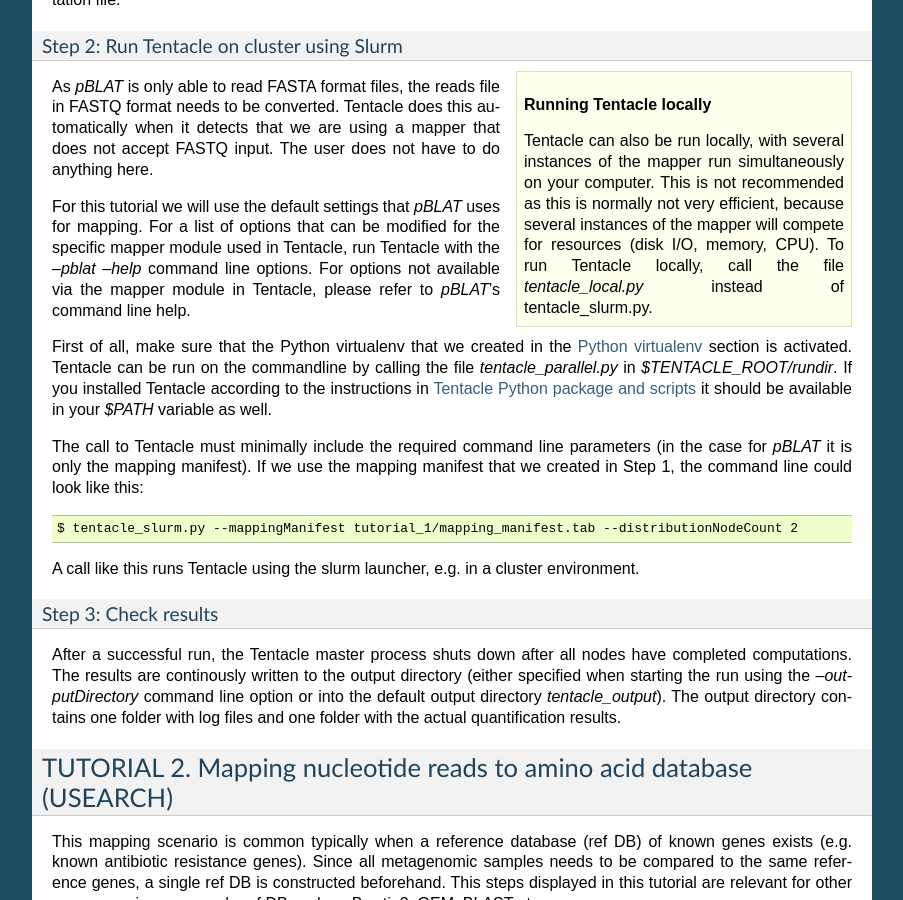
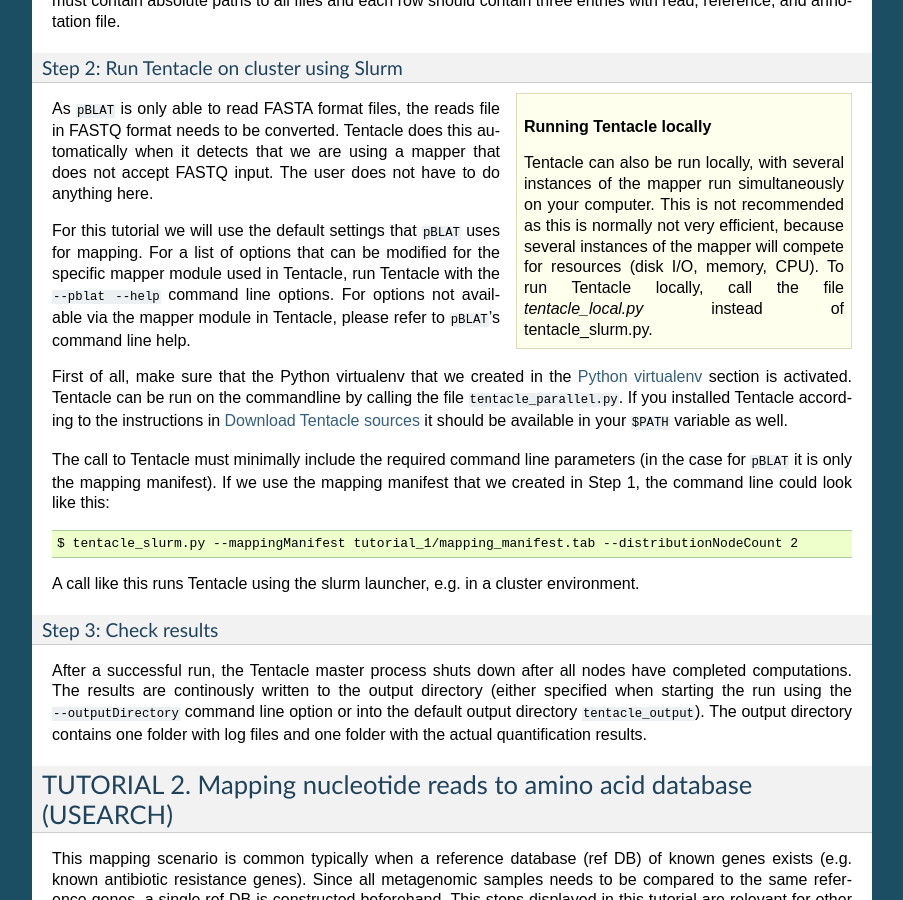
Before and after one commit to boulund/tentacle, a Sphinx documentation site: the page built from documentation/source/tutorial.rst, in a window 1280 px wide and 900 px high, scrolled down 2807 px. Shown: the whole window, without its empty margins (198-1101 px from the left). Built offline with Sphinx 7.4.7, drawn with Linux system fonts in a browser that asks for light colours; pages that are not in the unit, such as notebooks, are missing from menus; some of the changed text lies outside the part shown.

Commit message:
Added license, authors. Updated documentation.

```diff
--- a/documentation/source/tutorial.rst
+++ b/documentation/source/tutorial.rst
@@ -48,8 +48,8 @@
    '.fasta' will result in an error.
 
 Certain mappers require that the reference sequences are available in
-a custom database format (e.g. USEARCH uses `*.udb` and bowtie2 has several
-indexes in `*.bt2.*` files). It is important to note that you must prepare
+a custom database format (e.g. USEARCH uses ``*.udb`` and bowtie2 has several
+indexes in ``*.bt2.*`` files). It is important to note that you must prepare
 the reference sequences (FASTA file + potential database-related files)
 so that they share the same **basename** (i.e. the filename up until
 the first dot "."). For example, in the USEARCH case, create a tarball
@@ -59,13 +59,12 @@
   references.fasta references.udb
   $ tar -zvcf reference_tarball.tar.gz references.fasta references.udb
 
-
 It does not matter what you call the tarball, as long as the basename for
 the FASTA file and the database-related files are the same (in the above
 example the basename is *references*).
 The basename is important to remember to add to the command line arguments
 when running Tentacle so that the mapper can find the correct files later,
-e.g. for USEARCH the command line flag is `--usearchDBName`. Refer to the
+e.g. for USEARCH the command line flag is ``--usearchDBName``. Refer to the
 command line help for each mapper for their specific flag name.
 
 
@@ -110,7 +109,7 @@
 TUTORIAL 1. Mapping reads to contigs (pBLAT)
 *********************************************
 This mapping scenario is relevant for quantifying the gene content
-of a complete metagenome. In this tutorial the mapper `pBLAT` will
+of a complete metagenome. In this tutorial the mapper ``pBLAT`` will
 be used. However, the techniques displayed in this tutorial applies
 equally to other mappers that do not require a premade database
 (i.e. that can map a FASTA/FASTQ reads file to a FASTA reference),
@@ -150,8 +149,8 @@
   {reads}   {reference}   {annotation}
 
 To create a mapping manifest is easy. The simplest way is probably to
-use the standard GNU tools `find` and `paste`. Assuming you are
-standing in the `tutorial_1` directory it could look like this::
+use the standard GNU tools ``find`` and ``paste``. Assuming you are
+standing in the ``tutorial_1`` directory it could look like this::
 
   $ find `pwd`/data/r* > tmp_reads
   $ find `pwd`/data/c* > tmp_references
@@ -159,16 +158,16 @@
   $ paste tmp_reads tmp_references tmp_annotations > mapping_manifest.tab
   $ rm tmp_*
 
-What happens is that `find` lists all files matching the pattern `r*` in the
-data directory under our current working directory (`pwd` returns the
+What happens is that ``find`` lists all files matching the pattern ``r*`` in the
+data directory under our current working directory (``pwd`` returns the
 absolute path to the current working directory), i.e. all read files
 in the data directory. We then do the same for the references (contigs
 in this case) and the annotation files. After we have produced three files
 containing listings of the absolute paths of all our data files, we paste
-them together using `paste` into a tab separated file `mapping_manifest.tab`.
+them together using ``paste`` into a tab separated file ``mapping_manifest.tab``.
 
 This technique can easily be extend to add files from different folders
-by appending (`>>`) to the `tmp_reads` for example.
+by appending (``>>``) to the ``tmp_reads`` for example.
 There is no need to follow this specific procedure for the creation of
 the mapping manifest; you are free to use whatever tools or techniques
 you want for the mapping manifest as long as the end result is the same.
@@ -181,39 +180,38 @@
 
 .. sidebar:: Running Tentacle locally
 
-   Tentacle can also be run locally, with several instances of the mapper
-   run simultaneously on your computer. This is not recommended as this
-   is normally not very efficient, because several instances of the mapper
-   will compete for resources (disk I/O, memory, CPU). To run Tentacle
-   locally, call the file `tentacle_local.py` instead of tentacle_slurm.py.
+   Tentacle can also be run locally, with several instances of the mapper run
+   simultaneously on your computer. This is not recommended as this is normally
+   not very efficient, because several instances of the mapper will compete for
+   resources (disk I/O, memory, CPU). To run Tentacle locally, call the file
+   `tentacle_local.py` instead of tentacle_slurm.py.
 
-As `pBLAT` is only able to read FASTA format files, the reads file in
-FASTQ format needs to be converted. Tentacle does this automatically
-when it detects that we are using a mapper that does not accept FASTQ
-input. The user does not have to do anything here.
+As ``pBLAT`` is only able to read FASTA format files, the reads file in FASTQ
+format needs to be converted. Tentacle does this automatically when it detects
+that we are using a mapper that does not accept FASTQ input. The user does not
+have to do anything here.
 
-For this tutorial we will use the default settings that `pBLAT` uses
-for mapping. For a list of options that can be modified for the specific
-mapper module used in Tentacle, run Tentacle with the `--pblat --help`
-command line options. For options not available via the mapper module
-in Tentacle, please refer to `pBLAT`'s command line help.
+For this tutorial we will use the default settings that ``pBLAT`` uses for
+mapping. For a list of options that can be modified for the specific mapper
+module used in Tentacle, run Tentacle with the ``--pblat --help`` command line
+options. For options not available via the mapper module in Tentacle, please
+refer to ``pBLAT``'s command line help.
 
-First of all, make sure that the Python virtualenv that we created in
-the :ref:`virtualenv` section is activated.
-Tentacle can be run on the commandline by calling the file `tentacle_parallel.py`
-in `$TENTACLE_ROOT/rundir`. If you installed Tentacle according to the
-instructions in :ref:`installation` it should be available in your
-`$PATH` variable as well.
+First of all, make sure that the Python virtualenv that we created in the
+:ref:`virtualenv` section is activated.  Tentacle can be run on the commandline
+by calling the file ``tentacle_parallel.py``.  If you installed Tentacle
+according to the instructions in :ref:`installation` it should be available in
+your ``$PATH`` variable as well.
 
 The call to Tentacle must minimally include the required command line
-parameters (in the case for `pBLAT` it is only the mapping manifest).
-If we use the mapping manifest that we created in Step 1, the command
-line could look like this::
+parameters (in the case for ``pBLAT`` it is only the mapping manifest). If we
+use the mapping manifest that we created in Step 1, the command line could look
+like this::
 
   $ tentacle_slurm.py --mappingManifest tutorial_1/mapping_manifest.tab --distributionNodeCount 2
 
-A call like this runs Tentacle using the :ref:`slurm launcher`, e.g.
-in a cluster environment.
+A call like this runs Tentacle using the :ref:`slurm launcher`, e.g. in a
+cluster environment.
 
 
 Step 3: Check results
@@ -221,8 +219,8 @@
 After a successful run, the Tentacle master process shuts down after
 all nodes have completed computations. The results are continously
 written to the output directory (either specified when starting the run
-using the `--outputDirectory` command line option or into the default
-output directory `tentacle_output`). The output directory contains
+using the ``--outputDirectory`` command line option or into the default
+output directory ``tentacle_output``). The output directory contains
 one folder with log files and one folder with the actual quantification
 results.
 
@@ -274,14 +272,14 @@
 Step 1: Preparing the ref DB
 ----------------------------
 Prior to running Tentacle, we need to prepare the reference
-sequences into the format that `USEARCH` uses for reference databases: `udb`.
-Running the following command in the `tutorial_2` directory will
-produce a `USEARCH` database that we can use::
+sequences into the format that ``USEARCH`` uses for reference databases: ``udb``.
+Running the following command in the ``tutorial_2`` directory will
+produce a ``USEARCH`` database that we can use::
 
   $ usearch -makeudb_usearch data/references.fasta -output data/references.udb
 
 There is one more thing that is required; Tentacle requires both the
-database file (for `USEARCH` to do its thing) but also the original
+database file (for ``USEARCH`` to do its thing) but also the original
 FASTA file for the references, as this is used when computing the
 coverage of the reference sequences. So package all of the reference
 files (database and FASTA) into one *tar.gz* archive so that Tentacle can
@@ -291,7 +289,7 @@
 
 Note how the basename of all files are the same (this is important!).
 When we are calling Tentacle later, we will have to specify the common
-basename using the `--usearchDBName` command line parameter (see
+basename using the ``--usearchDBName`` command line parameter (see
 section :ref:`Run Tentacle usearch`.
 
 
@@ -310,8 +308,8 @@
   {reads}   {reference}   {annotation}
 
 To create a mapping manifest is easy. The simplest way is probably to
-use the standard GNU tools `find` and `paste`. Assuming you are
-standing in the `tutorial_1` directory it could look like this::
+use the standard GNU tools ``find`` and ``paste``. Assuming you are
+standing in the ``tutorial_1?`` directory it could look like this::
 
   $ find `pwd`/data/r* > tmp_reads
   $ find `pwd`/data/c* > tmp_references
@@ -319,16 +317,16 @@
   $ paste tmp_reads tmp_references tmp_annotations > mapping_manifest.tab
   $ rm tmp_*
 
-What happens is that `find` lists all files matching the pattern `r*` in the
-data directory under our current working directory (`pwd` returns the
+What happens is that ``find`` lists all files matching the pattern ``r*`` in the
+data directory under our current working directory (``pwd`` returns the
 absolute path to the current working directory), i.e. all read files
 in the data directory. We then do the same for the references (contigs
 in this case) and the annotation files. After we have produced three files
 containing listings of the absolute paths of all our data files, we paste
-them together using `paste` into a tab separated file `mapping_manifest.tab`.
+them together using ``paste`` into a tab separated file ``mapping_manifest.tab``.
 
 This technique can easily be extend to add files from different folders
-by appending (`>>`) to the `tmp_reads` for example.
+by appending (``>>``) to the ``tmp_reads`` for example.
 There is no need to follow this specific procedure for the creation of
 the mapping manifest; you are free to use whatever tools or techniques
 you want for the mapping manifest as long as the end result is the same.
@@ -340,14 +338,14 @@
 Step 3: Run Tentacle
 --------------------
 In this example we will map reads to a common reference database using
-the mapper `USEARCH`. Assuming we want to find the best alignment for each
+the mapper ``USEARCH``. Assuming we want to find the best alignment for each
 read to the reference using a 90% identity threshold the commandline for
 Tentacle/USEARCH could be the following. Assume you are standing in the
-`tutorial_2` directory::
+``tutorial_2`` directory::
 
   $ tentacle_slurm.py --mappingManifest mapping_manifest.tab --usearch --usearchDBName references --usearchID 0.9 --distributionNodeCount 2
 
-The call to Tentacle when using `USEARCH` must minimally include the
+The call to Tentacle when using ``USEARCH`` must minimally include the
 following command line arguments:
 
  * --mappingManifest
@@ -355,7 +353,7 @@
  * --usearchDBName
 
 For more information about the available command line arguments, call
-Tentacle with the `--help` argument to display a list of alla available
+Tentacle with the ``--help`` argument to display a list of alla available
 options.
 
 Step 4: Check results
@@ -363,8 +361,8 @@
 After a successful run, the Tentacle master process shuts down after
 all nodes have completed computations. The results are continously
 written to the output directory (either specified when starting the run
-using the `--outputDirectory` command line option or into the default
-output directory `tentacle_output`). The output directory contains
+using the ``--outputDirectory`` command line option or into the default
+output directory ``tentacle_output``). The output directory contains
 one folder with log files and one folder with the actual quantification
 results.
 
```
Also changed, not shown: other parts of documentation/source/tutorial.rst (+1 -1 lines), README.rst (+18 -3 lines), documentation/source/download.rst (+15 -1 lines), documentation/source/index.rst (+15 -7 lines), documentation/source/installation.rst (+71 -56 lines), documentation/source/introduction.rst (+45 -3 lines), documentation/source/mappers.rst (+16 -7 lines), 5 other files.
